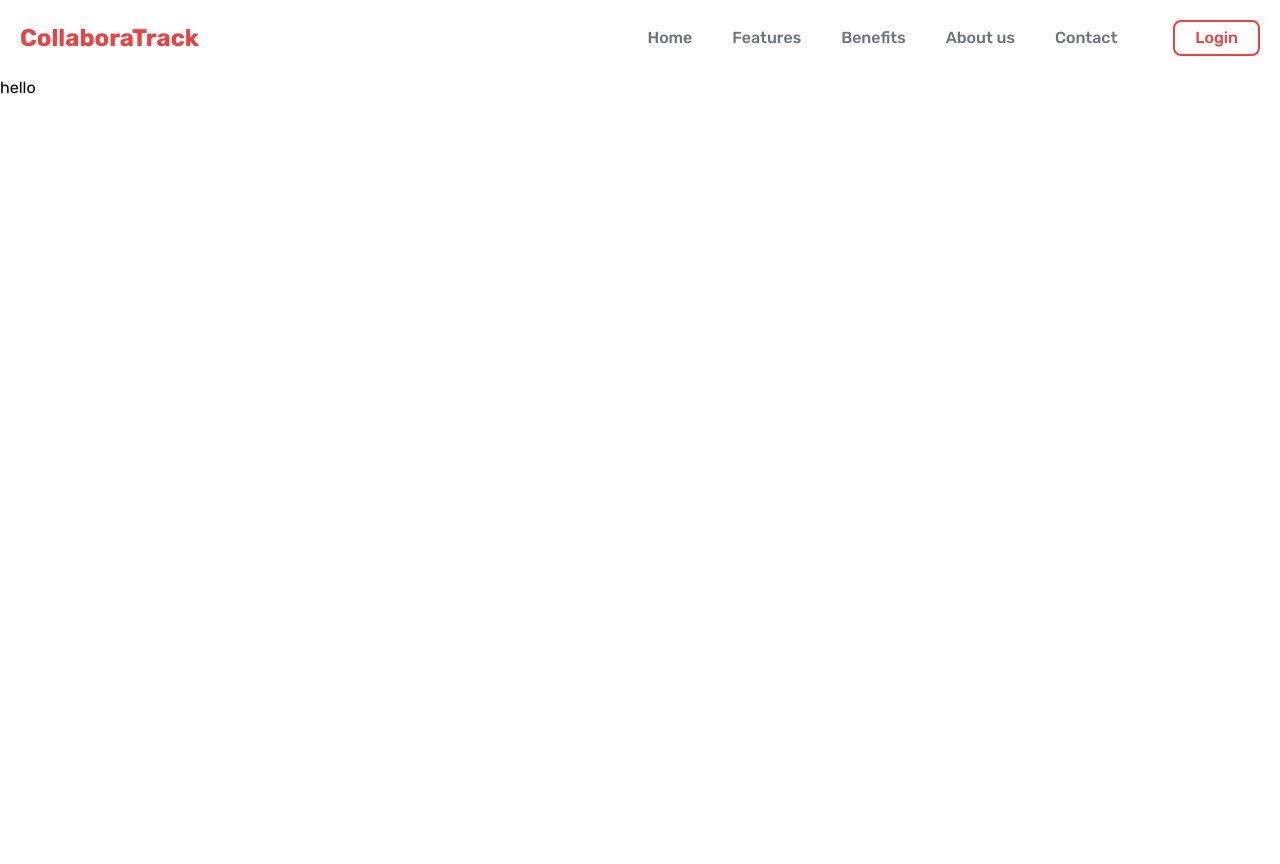
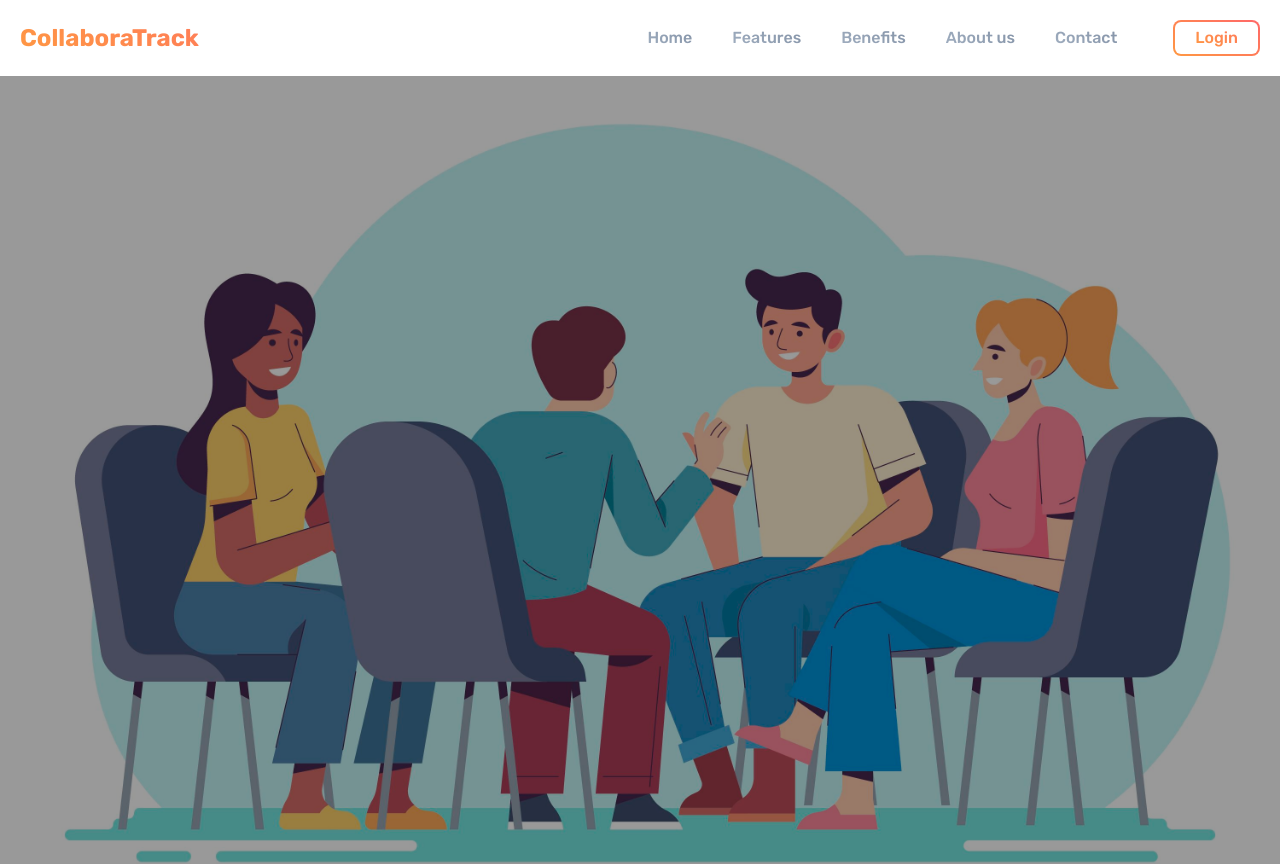
Before and after one commit to shafayetullah7/task-tracker-client-side, a React (Vite) app: page / in a window 1280 px wide. Shown: the top 864 px of the page. Before the commit the page ends 800 px from the top, so only its background shows below. Built offline with nearby package versions, Linux system fonts and the light colour scheme.

Commit message:
nav done

```diff
--- a/package.json
+++ b/package.json
@@ -19,6 +19,7 @@
     "react": "^18.2.0",
     "react-dom": "^18.2.0",
     "react-router-dom": "^6.21.2",
+    "react-scroll-parallax": "^3.4.5",
     "sort-by": "^1.2.0"
   },
   "devDependencies": {
--- a/src/components/common/Nav.tsx
+++ b/src/components/common/Nav.tsx
@@ -2,6 +2,8 @@
 import { useState } from 'react';
 import { AnimatePresence, motion } from 'framer-motion';
 import { MenuOutlined } from '@ant-design/icons';
+import GradientText from '../utils/GradientText';
+import GrayGradientText from '../utils/GrayGradientText';
 
 type TnavItem = {
     label: string,
@@ -29,22 +31,25 @@ const Nav = () => {
     }
 
     return (
-        <div className='flex justify-between items-center py-5 px-5 relative'>
+        <div className='flex justify-between items-center py-5 px-5 relative w-full'>
             <div className='flex w-fit justify-center items-center gap-5'>
                 <motion.button className='text-xl md:hidden' initial={{ scale: 1 }} whileTap={{ scale: 0.9 }} transition={{ duration: 0.1, damping: 8, stiffness: 250, type: 'spring' }} onClick={toggleCollapse}><MenuOutlined className='mb-2' /></motion.button>
-                <h1 className='text-2xl font-bold text-primaryDeep'>CollaboraTrack</h1>
+                <h1 className='text-2xl font-bold cursor-pointer'><GradientText>CollaboraTrack</GradientText></h1>
             </div>
             <div className='flex items-center gap-14'>
                 <ul className='hidden md:flex justify-end gap-10 text-[1rem] text-gray-500 font-[500]'>
-                    {navItems.map((item, index) => <motion.li className='hover:text-primaryDeep cursor-pointer hover:font-semibold' initial={{ scale: 1 }} whileHover={{ scale: 1.1 }} transition={{ duration: 0.1, damping: 8, stiffness: 250, type: 'spring' }} key={index}>{item.label}</motion.li>)}
+                    {navItems.map((item, index) => <li className='cursor-pointer hover:font-semibold hover:scale-110 duration-300 active:scale-95' key={index}><GrayGradientText>{item.label}</GrayGradientText></li>)}
                 </ul>
-                <motion.button className='text-[1rem] px-5 py-1 border-2 border-primaryDeep rounded-lg font-[500] text-primaryDeep hover:text-white hover:bg-primaryDeep' initial={{ scale: 1 }} whileTap={{ scale: 0.9 }} transition={{ duration: 0.1, damping: 8, stiffness: 250, type: 'spring' }}>Login</motion.button>
+                <div className='p-[2px] rounded-lg bg-primary-gradient hover:scale-105 active:scale-95 duration-300'>
+                    <button className='text-[1rem] px-5 py-1 rounded-md font-[500] hover:text-white bg-white active:scale-95 duration-300'><GradientText>Login</GradientText></button>
+                </div>
+
             </div>
 
             <AnimatePresence>
                 {!collapse && <motion.div initial={{ scale: 0 }} animate={{ scale: 1, originY: 0, originX: 0 }} exit={{ scale: 0 }} transition={{ duration: 0.1, damping: 12, stiffness: 100, type: 'spring' }} className='md:hidden absolute left-0 top-14 rounded-lg bg-gray-50 px-2 py-5 w-[150px]'>
                     <ul className='flex flex-col justify-end gap-3 text-[1rem] text-gray-500 font-[500]'>
-                        {navItems.map((item, index) => <motion.li className='hover:text-primaryDeep cursor-pointer hover:font-semibold pl-3 border-b hover:border-primaryDeep mt-3' initial={{ scale: 1 }} whileHover={{ scale: 1.1 }} transition={{ duration: 0.1, damping: 12, stiffness: 150, type: 'spring' }} key={index} onClick={() => handleCollapsedMenuItemClick(item)}>{item.label}</motion.li>)}
+                        {navItems.map((item, index) => <motion.li className='hover:text-primaryDeep cursor-pointer hover:font-semibold pl-3 border-b hover:border-primaryDeep mt-3' initial={{ scale: 1 }} whileHover={{ scale: 1.1 }} transition={{ duration: 0.1, damping: 12, stiffness: 150, type: 'spring' }} key={index} onClick={() => handleCollapsedMenuItemClick(item)}><GrayGradientText>{item.label}</GrayGradientText></motion.li>)}
                     </ul>
                 </motion.div>}
             </AnimatePresence>
--- /dev/null
+++ b/src/components/home/Banner.tsx
@@ -0,0 +1,11 @@
+import banner1 from '../../assets/banner1.jpg';
+const Banner = () => {
+    return (
+        <div className='relative'>
+            <img src={banner1} alt="banner image" />
+            <div className='absolute inset-0 bg-black bg-opacity-40'></div>
+        </div>
+    );
+};
+
+export default Banner;
--- /dev/null
+++ b/src/components/utils/GradientText.tsx
@@ -0,0 +1,15 @@
+interface GradientTextProps {
+    children: string;
+}
+
+const GradientText = ({ children }: GradientTextProps) => {
+    return (
+        <span
+            className="gradient-text"
+        >
+            {children}
+        </span>
+    )
+};
+
+export default GradientText;
--- /dev/null
+++ b/src/components/utils/GrayGradientText.tsx
@@ -0,0 +1,15 @@
+interface GradientTextProps {
+    children: string;
+}
+
+const GrayGradientText = ({ children }: GradientTextProps) => {
+    return (
+        <span
+            className="gray-gradient-text"
+        >
+            {children}
+        </span>
+    )
+};
+
+export default GrayGradientText;
--- a/src/index.css
+++ b/src/index.css
@@ -1,3 +1,30 @@
 @tailwind base;
 @tailwind components;
 @tailwind utilities;
+
+
+.gradient-text {
+    background-clip: text;
+    color: transparent;
+    transition: background-position 0.5s ease;
+    background-size: 200% 100%;
+    background-image: linear-gradient(30deg, #FF9843, #FF6868)
+}
+
+.gradient-text:hover {
+    background-position: -100% 0;
+}
+
+
+.gray-gradient-text {
+    background-clip: text;
+    color: transparent;
+    transition: background-position 0.4s ease;
+    background-size: 200% 100%;
+    background-image: linear-gradient(30deg, #A0AEC0, #718096);
+}
+
+.gray-gradient-text:hover {
+    background-position: -100% 0;
+    background-image: linear-gradient(30deg, #FF9843, #FF6868)
+}
--- a/src/pages/Home.tsx
+++ b/src/pages/Home.tsx
@@ -1,10 +1,27 @@
 import Nav from "../components/common/Nav";
+import Banner from "../components/home/Banner";
+import GradientText from "../components/utils/GradientText";
+
 
 const Home = () => {
+
+
     return (
-        <div >
-            <Nav></Nav>
-            hello
+        <div className="relative w-full">
+            <header className="">
+                <div className="sticky top-0 left-0 right-0 z-10">
+                    <Nav></Nav>
+                </div>
+                {/* <Nav></Nav> */}
+                <div >
+                    <Banner></Banner>
+                </div>
+
+            </header>
+
+            <div className="w-64 h-20 m-20 bg-primary-gradient"></div>
+            <p className="text-3xl"><GradientText>Hello World</GradientText></p>
+
         </div>
     );
 };
--- a/tailwind.config.js
+++ b/tailwind.config.js
@@ -4,7 +4,7 @@ export default {
   theme: {
     extend: {
       colors: {
-        primaryDeep: "#EF4040",
+        primaryDeep: "#FF9843",
         primaryLight: "#F78CA2",
         secondaryDeep: "#3468C0",
         secondaryBlue: "#86A7FC",
@@ -15,6 +15,9 @@ export default {
         poppins: ["Poppins", "sans-serif"],
         rubik: ["Rubik", "sans-serif"],
       },
+      backgroundImage: {
+        "primary-gradient": "linear-gradient(30deg, #FF9843, #FF6868)",
+      },
     },
   },
   plugins: [],
```
Also changed, not shown: src/assets/banner1.jpg (added), 1 other file (tests, documents, lock files or other folders).
